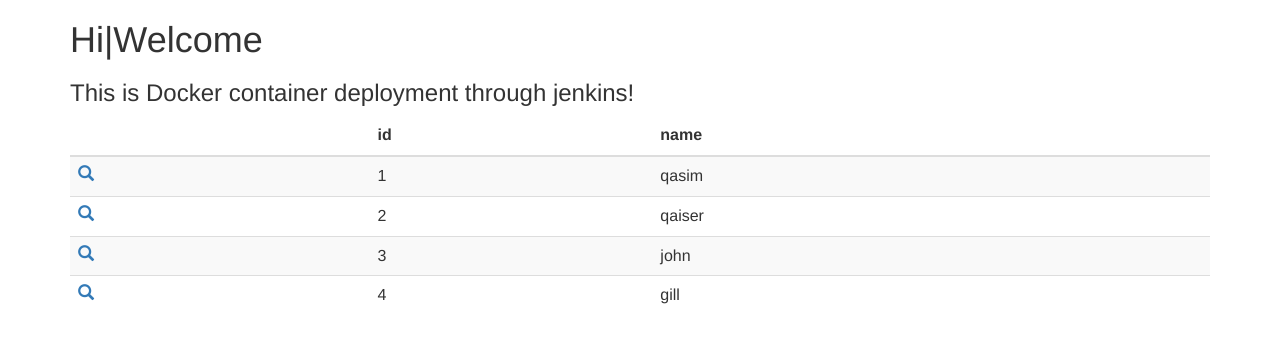
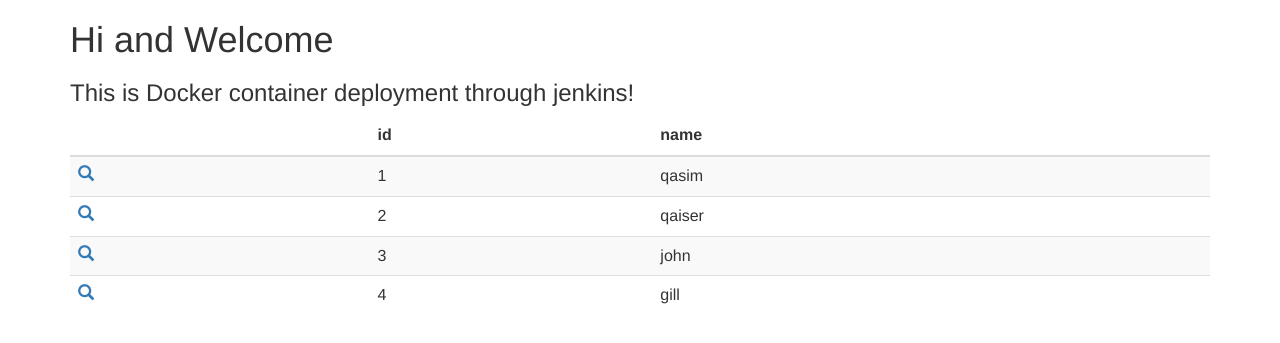
Before and after one commit to writingtoqasim/php-sql-docker, a PHP site: page / in a window 1280 px wide. Shown: the top 343 px of the page. Run offline with PHP 8.4, Linux system fonts and the light colour scheme; data comes from the database, SQL or seed files in the repository; data that the repository does not hold is empty.

Commit message:
Revert "hi|welcome"
This reverts commit 092932a791faf99755722071bb338a3cefe4952b.

```diff
--- a/www/index.php
+++ b/www/index.php
@@ -11,7 +11,7 @@
 </head>
 <body>
     <div class="container">
-    <?php echo "<h1>Hi|Welcome</h1>"; ?>
+    <?php echo "<h1>Hi and Welcome</h1>"; ?>
 	<?php echo "<h3>This is Docker container deployment through jenkins!</h3>"; ?>
 
     <?php
```
